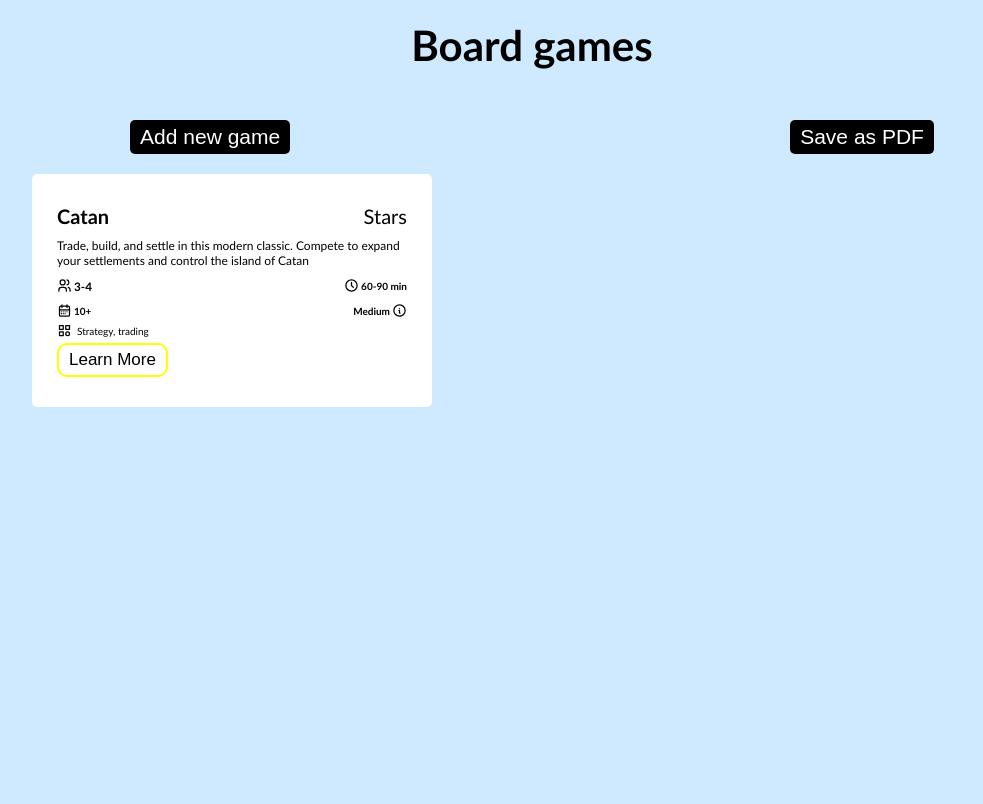
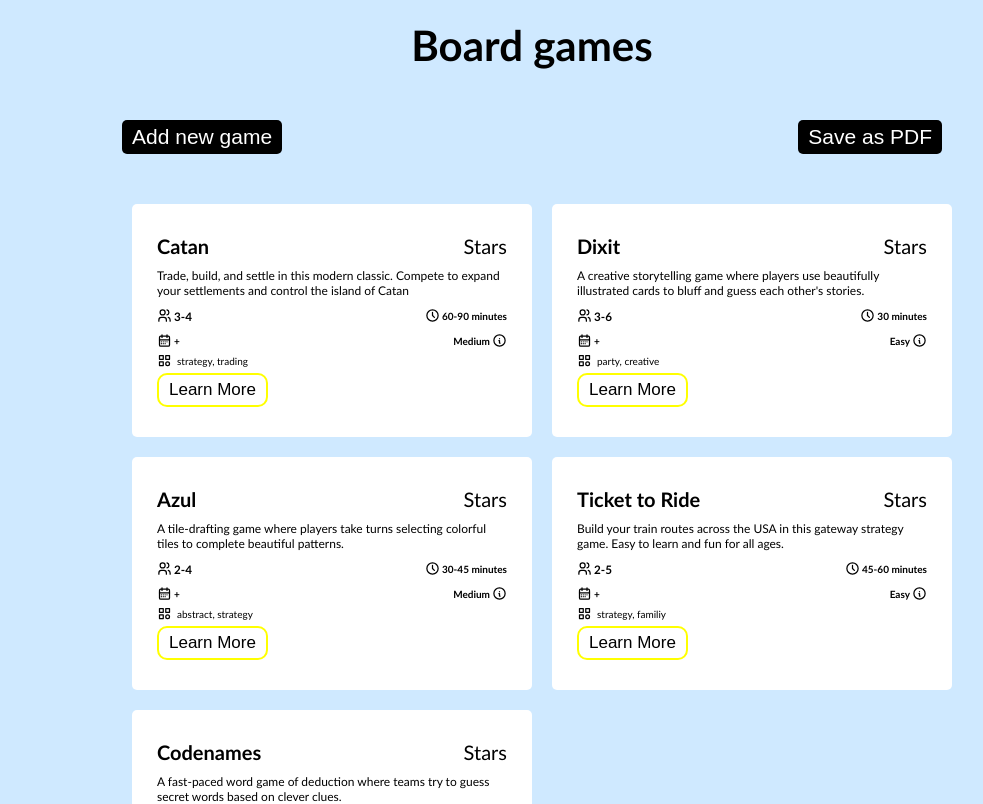
Before and after one commit to bernardkrehula/React-board-games, a React (Vite) app in the folder my-app/: page / in a window 1280 px wide. Shown: the top 804 px of the page, without its empty margins (108-1091 px from the left). Built offline with nearby package versions, Linux system fonts and the light colour scheme.

Commit message:
Display all games

```diff
--- a/my-app/src/App.css
+++ b/my-app/src/App.css
@@ -21,7 +21,11 @@
     font-weight: 700;
 }
 .games {
-    margin-top: 20px;
+    display: grid;
+    grid-template-columns: repeat(2, 1fr);
+    gap: 20px;
+    width: 800px;
+    margin: 20px auto;
 }
 .game {
     background-color: white;
@@ -81,6 +85,7 @@
 .age-difficulty-level h6 {
     margin-left: auto;
     margin-right: 2px;
+    text-transform: capitalize;
 }
 .category {
     display: flex;
@@ -98,7 +103,7 @@
 }
 .btns {
     display: flex;
-    justify-content: center;
-    gap: 500px;
-    margin-top: 50px;
+    justify-content: space-between;
+    width: 820px;
+    margin: 50px auto;
 }
--- a/my-app/src/App.jsx
+++ b/my-app/src/App.jsx
@@ -2,8 +2,10 @@
 import './App.css'
 import SingleGame from './Game'
 import Btn from './Btn'
+import games from './games'
 
 function App() {
+  const [ getGames, setGames ] = useState(games);
 
   return (
     <>
@@ -14,32 +16,12 @@
           <Btn variation='save-pdf'>Save as PDF</Btn>
         </div>
         <ul className='games'>
-          <li className='game'>
-            <h2>Catan</h2>
-            <span className='stars'>Stars</span>
-            <p>Trade, build, and settle in this modern classic. Compete to expand your settlements and control the island of Catan</p>
-            <div className='allowed-players-duration'>
-              <svg xmlns="http://www.w3.org/2000/svg"  width="24"  height="24"  viewBox="0 0 24 24"  fill="none"  stroke="currentColor"  stroke-width="2"  stroke-linecap="round"  stroke-linejoin="round"  class="icon icon-tabler icons-tabler-outline icon-tabler-users"><path stroke="none" d="M0 0h24v24H0z" fill="none"/><path d="M9 7m-4 0a4 4 0 1 0 8 0a4 4 0 1 0 -8 0" /><path d="M3 21v-2a4 4 0 0 1 4 -4h4a4 4 0 0 1 4 4v2" /><path d="M16 3.13a4 4 0 0 1 0 7.75" /><path d="M21 21v-2a4 4 0 0 0 -3 -3.85" /></svg>
-              <h3>3-4</h3>
-              <div className='time'>
-                  <svg  xmlns="http://www.w3.org/2000/svg"  width="24"  height="24"  viewBox="0 0 24 24"  fill="none"  stroke="currentColor"  stroke-width="2"  stroke-linecap="round"  stroke-linejoin="round"  class="icon icon-tabler icons-tabler-outline icon-tabler-clock"><path stroke="none" d="M0 0h24v24H0z" fill="none"/><path d="M3 12a9 9 0 1 0 18 0a9 9 0 0 0 -18 0" /><path d="M12 7v5l3 3" /></svg>
-                  <h4>60-90 min</h4>
-              </div>
-            </div>
-            <div className='age-difficulty-level'>
-                <svg  xmlns="http://www.w3.org/2000/svg"  width="24"  height="24"  viewBox="0 0 24 24"  fill="none"  stroke="currentColor"  stroke-width="2"  stroke-linecap="round"  stroke-linejoin="round"  class="icon icon-tabler icons-tabler-outline icon-tabler-calendar-week"><path stroke="none" d="M0 0h24v24H0z" fill="none"/><path d="M4 7a2 2 0 0 1 2 -2h12a2 2 0 0 1 2 2v12a2 2 0 0 1 -2 2h-12a2 2 0 0 1 -2 -2v-12z" /><path d="M16 3v4" /><path d="M8 3v4" /><path d="M4 11h16" /><path d="M7 14h.013" /><path d="M10.01 14h.005" /><path d="M13.01 14h.005" /><path d="M16.015 14h.005" /><path d="M13.015 17h.005" /><path d="M7.01 17h.005" /><path d="M10.01 17h.005" /></svg>
-                <h5>10+</h5>
-                <h6>Medium</h6>
-                <svg  xmlns="http://www.w3.org/2000/svg"  width="24"  height="24"  viewBox="0 0 24 24"  fill="none"  stroke="currentColor"  stroke-width="2"  stroke-linecap="round"  stroke-linejoin="round"  class="icon icon-tabler icons-tabler-outline icon-tabler-info-circle"><path stroke="none" d="M0 0h24v24H0z" fill="none"/><path d="M3 12a9 9 0 1 0 18 0a9 9 0 0 0 -18 0" /><path d="M12 9h.01" /><path d="M11 12h1v4h1" /></svg>
-            </div>
-            <div className='category'>
-              <svg  xmlns="http://www.w3.org/2000/svg"  width="24"  height="24"  viewBox="0 0 24 24"  fill="none"  stroke="currentColor"  stroke-width="2"  stroke-linecap="round"  stroke-linejoin="round"  class="icon icon-tabler icons-tabler-outline icon-tabler-category"><path stroke="none" d="M0 0h24v24H0z" fill="none"/><path d="M4 4h6v6h-6z" /><path d="M14 4h6v6h-6z" /><path d="M4 14h6v6h-6z" /><path d="M17 17m-3 0a3 3 0 1 0 6 0a3 3 0 1 0 -6 0" /></svg>
-              <span >Strategy, trading</span>
-            </div>
-            <Btn variation='learn-more'>Learn More</Btn>
-          </li>
+          {getGames.map(game => {
+            return(
+               <SingleGame key={game.id} game={game}/>
+            )
+          })}
         </ul>
-
       </div>
     </>
   )
--- a/my-app/src/Game.jsx
+++ b/my-app/src/Game.jsx
@@ -1,6 +1,37 @@
+import Btn from "./Btn";
+import './Btn.css'
 
-const SingleGame = () => {
+const SingleGame = ({game}) => {
+    const { id, name, info, rating, players, allowedPlayersAge, duration, difficulty, type } = game;
 
+    return(
+        <>
+          <li className='game' key={id}>
+            <h2>{name}</h2>
+            <span className='stars'>Stars</span>
+            <p>{info}</p>
+            <div className='allowed-players-duration'>
+              <svg xmlns="http://www.w3.org/2000/svg"  width="24"  height="24"  viewBox="0 0 24 24"  fill="none"  stroke="currentColor"  stroke-width="2"  stroke-linecap="round"  stroke-linejoin="round"  class="icon icon-tabler icons-tabler-outline icon-tabler-users"><path stroke="none" d="M0 0h24v24H0z" fill="none"/><path d="M9 7m-4 0a4 4 0 1 0 8 0a4 4 0 1 0 -8 0" /><path d="M3 21v-2a4 4 0 0 1 4 -4h4a4 4 0 0 1 4 4v2" /><path d="M16 3.13a4 4 0 0 1 0 7.75" /><path d="M21 21v-2a4 4 0 0 0 -3 -3.85" /></svg>
+              <h3>{players}</h3>
+              <div className='time'>
+                  <svg  xmlns="http://www.w3.org/2000/svg"  width="24"  height="24"  viewBox="0 0 24 24"  fill="none"  stroke="currentColor"  stroke-width="2"  stroke-linecap="round"  stroke-linejoin="round"  class="icon icon-tabler icons-tabler-outline icon-tabler-clock"><path stroke="none" d="M0 0h24v24H0z" fill="none"/><path d="M3 12a9 9 0 1 0 18 0a9 9 0 0 0 -18 0" /><path d="M12 7v5l3 3" /></svg>
+                  <h4>{duration} minutes</h4>
+              </div>
+            </div>
+            <div className='age-difficulty-level'>
+                <svg  xmlns="http://www.w3.org/2000/svg"  width="24"  height="24"  viewBox="0 0 24 24"  fill="none"  stroke="currentColor"  stroke-width="2"  stroke-linecap="round"  stroke-linejoin="round"  class="icon icon-tabler icons-tabler-outline icon-tabler-calendar-week"><path stroke="none" d="M0 0h24v24H0z" fill="none"/><path d="M4 7a2 2 0 0 1 2 -2h12a2 2 0 0 1 2 2v12a2 2 0 0 1 -2 2h-12a2 2 0 0 1 -2 -2v-12z" /><path d="M16 3v4" /><path d="M8 3v4" /><path d="M4 11h16" /><path d="M7 14h.013" /><path d="M10.01 14h.005" /><path d="M13.01 14h.005" /><path d="M16.015 14h.005" /><path d="M13.015 17h.005" /><path d="M7.01 17h.005" /><path d="M10.01 17h.005" /></svg>
+                <h5>{allowedPlayersAge}+</h5>
+                <h6>{difficulty}</h6>
+                <svg  xmlns="http://www.w3.org/2000/svg"  width="24"  height="24"  viewBox="0 0 24 24"  fill="none"  stroke="currentColor"  stroke-width="2"  stroke-linecap="round"  stroke-linejoin="round"  class="icon icon-tabler icons-tabler-outline icon-tabler-info-circle"><path stroke="none" d="M0 0h24v24H0z" fill="none"/><path d="M3 12a9 9 0 1 0 18 0a9 9 0 0 0 -18 0" /><path d="M12 9h.01" /><path d="M11 12h1v4h1" /></svg>
+            </div>
+            <div className='category'>
+              <svg  xmlns="http://www.w3.org/2000/svg"  width="24"  height="24"  viewBox="0 0 24 24"  fill="none"  stroke="currentColor"  stroke-width="2"  stroke-linecap="round"  stroke-linejoin="round"  class="icon icon-tabler icons-tabler-outline icon-tabler-category"><path stroke="none" d="M0 0h24v24H0z" fill="none"/><path d="M4 4h6v6h-6z" /><path d="M14 4h6v6h-6z" /><path d="M4 14h6v6h-6z" /><path d="M17 17m-3 0a3 3 0 1 0 6 0a3 3 0 1 0 -6 0" /></svg>
+              <span >{type}</span>
+            </div>
+            <Btn variation='learn-more'>Learn More</Btn>
+          </li>
+        </>
+    )
 }
 
 export default SingleGame;
```
